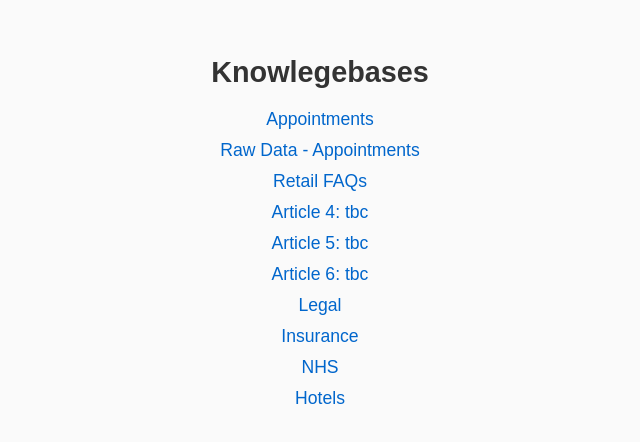
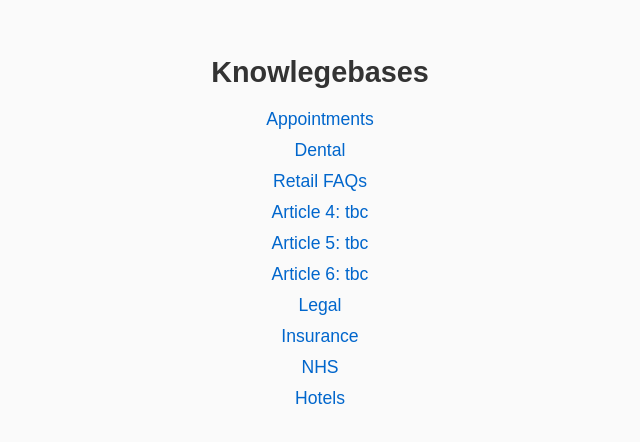
Before and after one commit to ccieno/kb, a plain HTML site: page index.html in a window 1280 px wide. Shown: the part 172-614 px from the top of the page, without its empty margins (320-960 px from the left). Drawn offline with Linux system fonts and the light colour scheme.

Commit message:
Update index.html

```diff
--- a/index.html
+++ b/index.html
@@ -46,7 +46,7 @@
     <h1>Knowlegebases</h1>
     <ul>
       <li><a href="/articles/appointments.pdf">Appointments</a></li>
-      <li><a href="/articles/appointments.html">Raw Data - Appointments</a></li>
+      <li><a href="/dental/index.html">Dental</a></li>
       <li><a href="/articles/retail.pdf">Retail FAQs</a></li>
       <li><a href="/articles/article4.html">Article 4: tbc</a></li>
       <li><a href="/articles/article5.html">Article 5: tbc</a></li>
```
